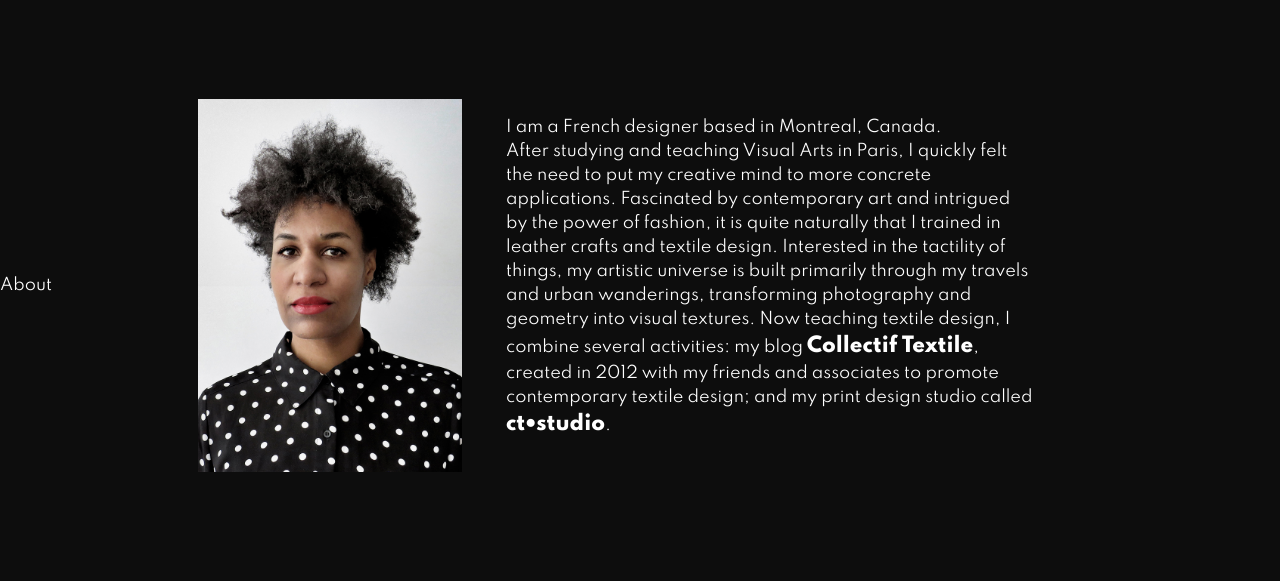
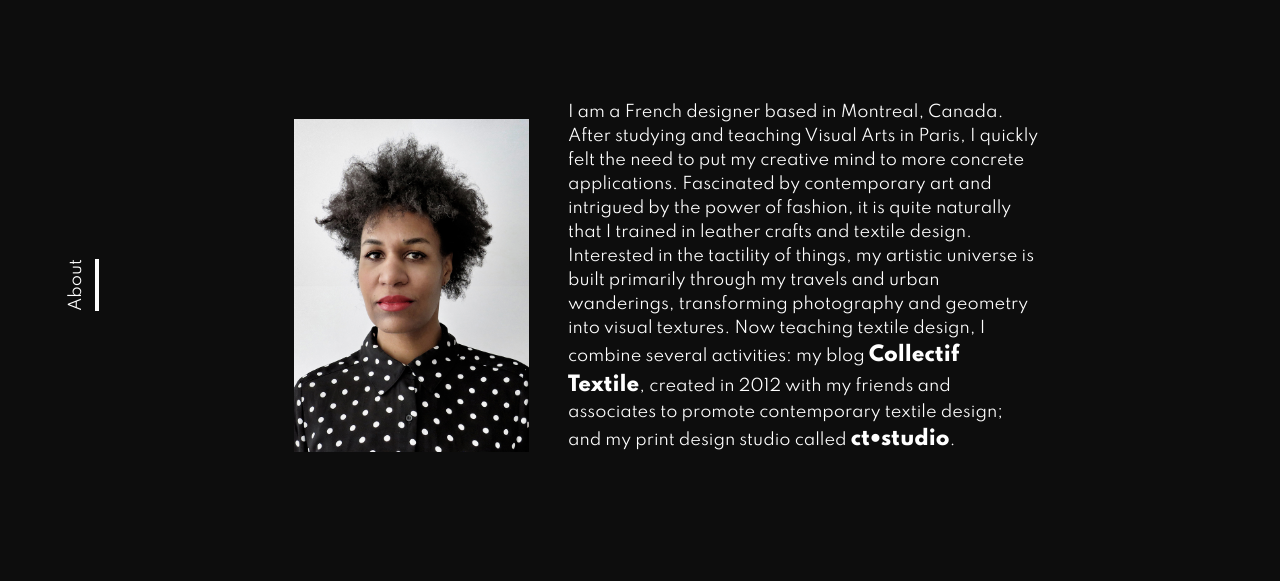
Before and after one commit to VicMars/noir-de-mars, a plain HTML site: page about.html in a window 1280 px wide. Shown: the part 106-687 px from the top of the page. Drawn offline with nearby package versions, Linux system fonts and the light colour scheme.

Commit message:
about text

```diff
--- a/about.html
+++ b/about.html
@@ -38,8 +38,8 @@
 
   <div class="main-container">
 
-    <div id="menu-left current">
-        <a href="about.html">About</a>
+    <div id="menu-left">
+        <a href="about.html" class="current">About</a>
       </div>
 
       <div class="main-content-about">
--- a/style.css
+++ b/style.css
@@ -104,7 +104,7 @@ a:hover {
 
 #menu-top-right a:hover {
   padding-bottom: 10px;
-  border: 1px solid white;
+  border-bottom: 1px solid white;
 }
 
 
@@ -117,7 +117,7 @@ a:hover {
 }
 
 
-#menu-left a:hover{
+#menu-left a:hover {
   border-bottom: 1px solid white;
 }
 
```
